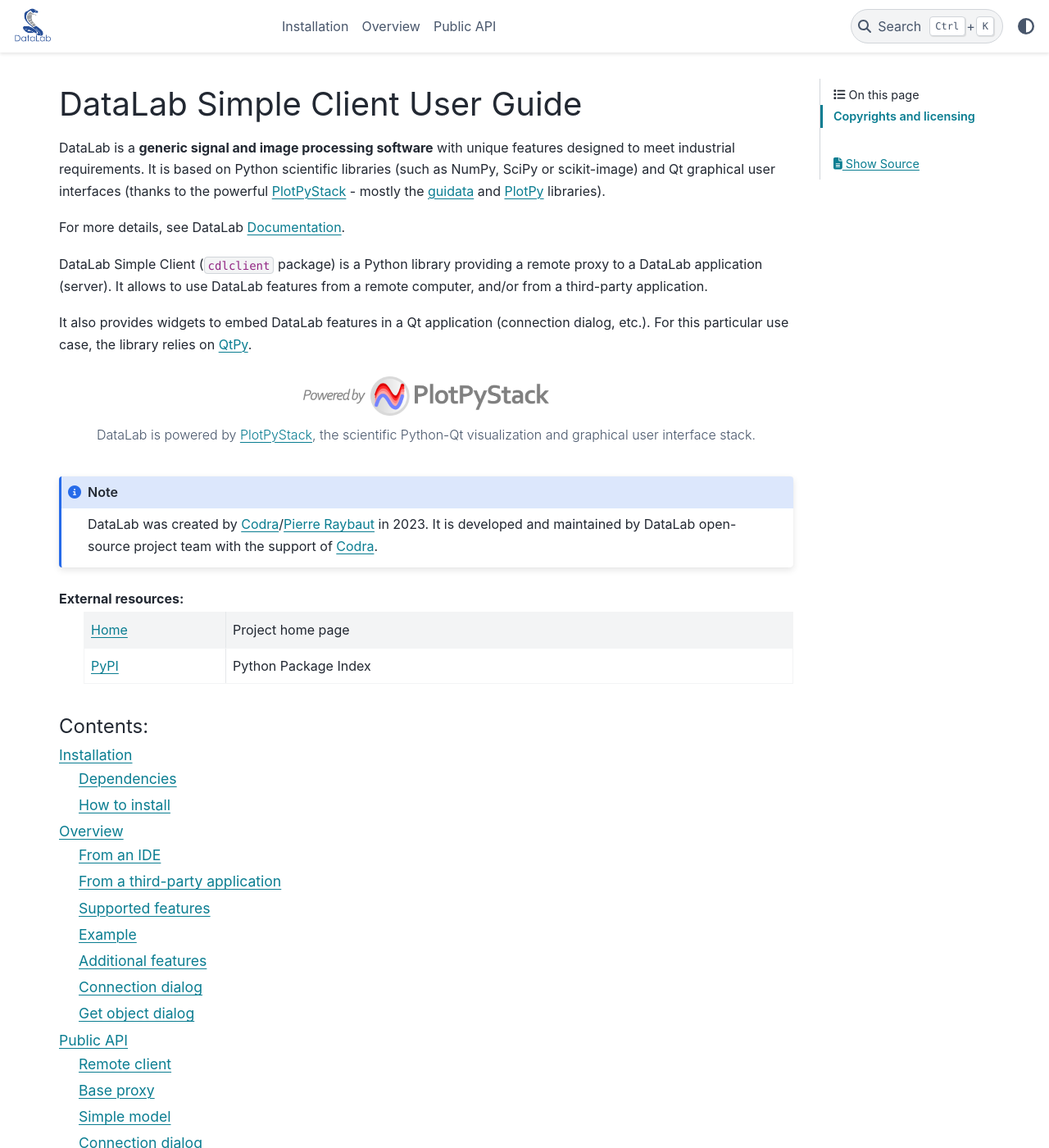
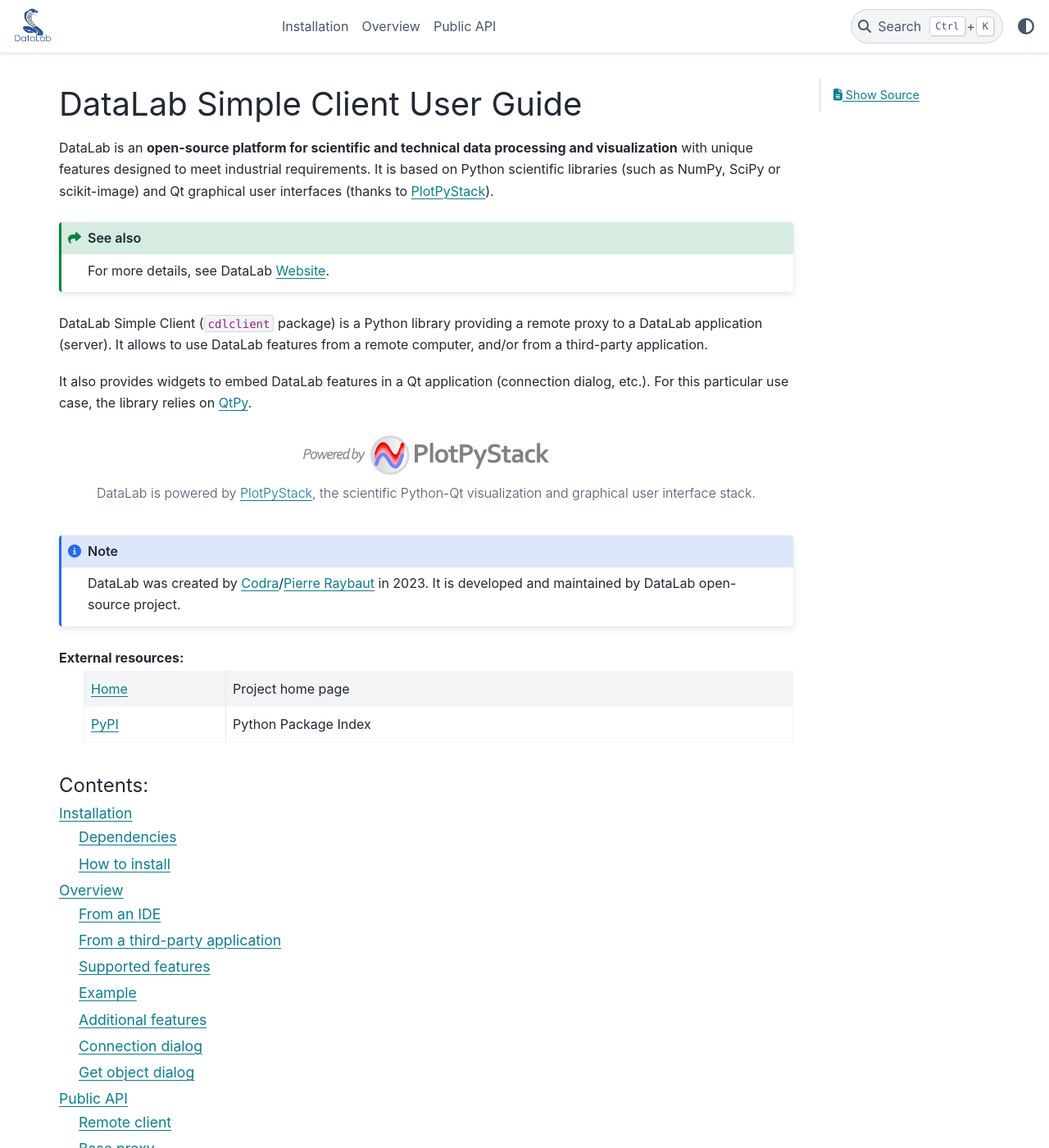
Before and after one commit to Codra-Ingenierie-Informatique/DataLab_Client, a Sphinx documentation site: the page built from doc/index.rst, in a window 1280 px wide and 1400 px high. Shown: the whole window at 82% size. Built offline with Sphinx 7.4.7 and the PyData theme 0.15.4, drawn with Linux system fonts in a browser that asks for light colours; some of the changed text lies outside the part shown.

Commit message:
Update DataLab project information

```diff
--- a/doc/index.rst
+++ b/doc/index.rst
@@ -1,13 +1,14 @@
 DataLab Simple Client User Guide
 ================================
 
-DataLab is a **generic signal and image processing software**
-with unique features designed to meet industrial requirements.
-It is based on Python scientific libraries (such as NumPy,
-SciPy or scikit-image) and Qt graphical user interfaces (thanks to
-the powerful `PlotPyStack`_ - mostly the `guidata`_ and `PlotPy`_ libraries).
+DataLab is an **open-source platform for scientific and technical data processing
+and visualization** with unique features designed to meet industrial requirements.
+It is based on Python scientific libraries (such as NumPy, SciPy or scikit-image)
+and Qt graphical user interfaces (thanks to `PlotPyStack`_).
 
-For more details, see DataLab `Documentation`_.
+.. seealso::
+
+    For more details, see DataLab `Website`_.
 
 DataLab Simple Client (``cdlclient`` package) is a Python library providing a
 remote proxy to a DataLab application (server). It allows to use DataLab
@@ -25,8 +26,7 @@ on `QtPy`_.
     the scientific Python-Qt visualization and graphical user interface stack.
 
 .. note:: DataLab was created by `Codra`_/`Pierre Raybaut`_ in 2023. It is
-          developed and maintained by DataLab open-source project team with
-          the support of `Codra`_.
+          developed and maintained by DataLab open-source project.
 
 External resources:
     .. list-table::
@@ -45,19 +45,13 @@ External resources:
    overview
    api
 
-Copyrights and licensing
-------------------------
-
-- Copyright © 2023 `Codra`_, `Pierre Raybaut`_
-- Licensed under the terms of the `BSD 3-Clause`_
-
 .. _PlotPyStack: https://github.com/PlotPyStack
 .. _guidata: https://pypi.python.org/pypi/guidata
 .. _PlotPy: https://pypi.python.org/pypi/PlotPy
 .. _QtPy: https://pypi.python.org/pypi/QtPy
 .. _PyPI: https://pypi.python.org/pypi/cdlclient
 .. _Home: https://github.com/Codra-Ingenierie-Informatique/DataLabSimpleClient/
-.. _Documentation: https://cdlapp.readthedocs.io/
+.. _Website: https://codra-ingenierie-informatique.github.io/DataLab/
 .. _Codra: https://codra.net/
 .. _BSD 3-Clause: https://github.com/Codra-Ingenierie-Informatique/DataLabSimpleClient/blob/master/LICENSE
 .. _Pierre Raybaut: https://github.com/PierreRaybaut/
```
Also changed, not shown: README.md (+3 -11 lines).
